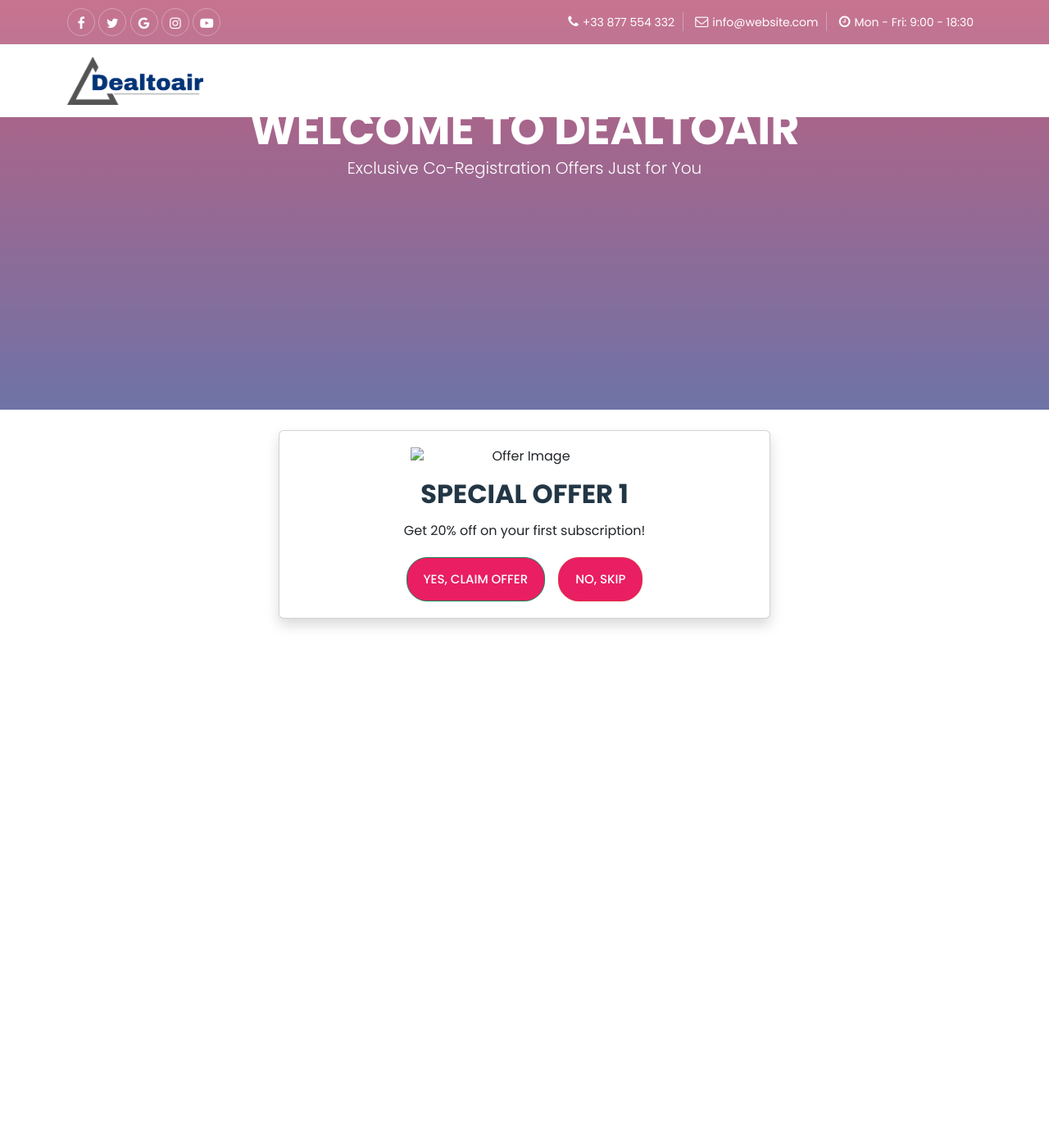
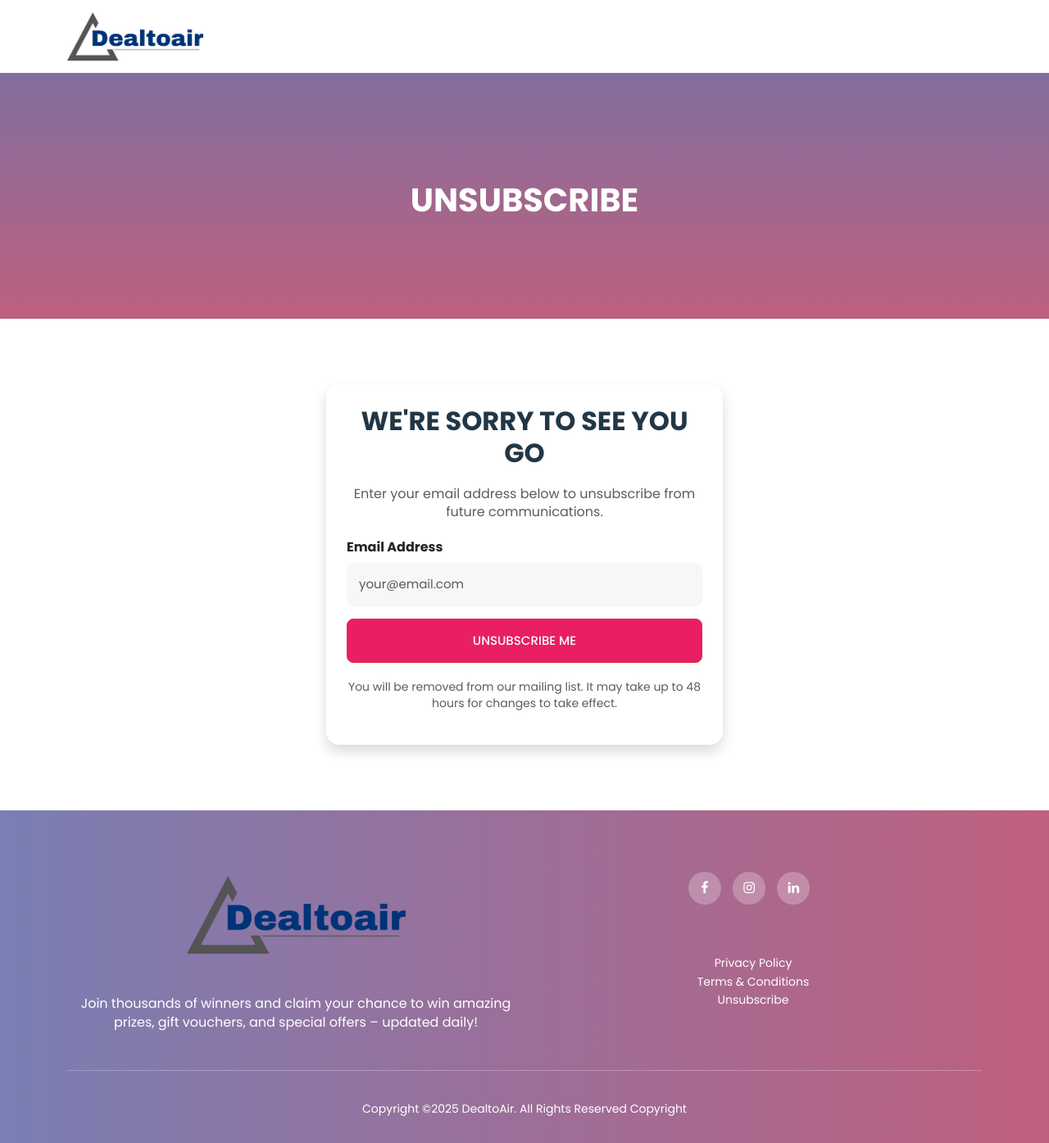
Before and after one commit to sarju-kachhiya/dealtoair, a plain HTML site: page unsubscribe.html in a window 1280 px wide. Shown: the whole page at 82% size. Before the commit the page ends 800 px from the top, so only its background shows below. Drawn offline with Linux system fonts and the light colour scheme.

Commit message:
fifth Commit

```diff
--- a/unsubscribe.html
+++ b/unsubscribe.html
@@ -1,10 +1,9 @@
 <!DOCTYPE html>
-<html xmlns="http://www.w3.org/1999/xhtml" lang="en">
+<html lang="en">
 <head>
   <meta charset="UTF-8">
   <meta name="viewport" content="width=device-width, initial-scale=1.0">
-
-  <title>Co-Registration | DealtoAir</title>
+  <title>Unsubscribe | Dealtoair</title>
 
   <!-- Bootstrap CSS -->
   <link rel="stylesheet" href="css/bootstrap.min.css">
@@ -15,41 +14,14 @@
   <!--Custom CSS-->
   <link rel="stylesheet" href="css/styles.css">
 
-  <!--FontAwesome CSS-->
+  <!-- FontAwesome -->
   <link rel="stylesheet" href="icons/font-awesome.min.css">
 </head>
 <body>
   <!--Header Section start-->
 <header class="main_header_area position-absolute w-100">
 
-  <div class="header-content text-white">
-    <div class="container">
-      <div class="header-content-inner py-2">
-        <div class="row align-items-center">
-          <div class="col-lg-6">
-            <div class="social-links ">
-              <ul class="m-0 p-0">
-                <li class="d-inline"><a href="#"><i class="fa fa-facebook border-social rounded-circle text-center"></i></a></li>
-                <li class="d-inline"><a href="#"><i class="fa fa-twitter border-social rounded-circle text-center"></i></a></li>
-                <li class="d-inline"><a href="#"><i class="fa fa-google border-social rounded-circle text-center"></i></a></li>
-                <li class="d-inline"><a href="#"><i class="fa fa-instagram border-social rounded-circle text-center"></i></a></li>
-                <li class="d-inline"><a href="#"><i class="fa fa-youtube-play border-social rounded-circle text-center"></i></a></li>
-              </ul>
-            </div>
-          </div>
-          <div class="col-lg-6">
-            <div class="header-event-info text-end">
-              <ul class="m-0 p-0">
-                <li class="px-2 border-end border-lightgrey border-opacity-50 d-inline"><i class="fa fa-phone pe-1"></i><small>+33 877 554 332</small></li>
-                <li class="px-2 border-end d-inline border-lightgrey border-opacity-50"><i class="fa fa-envelope-o pe-1"></i><small>info@website.com</small></li>
-                <li class="px-2 d-inline"><i class="fa fa-clock-o pe-1"></i><small>Mon - Fri: 9:00 - 18:30</small></li>
-              </ul>
-            </div>
-          </div>
-        </div>
-      </div>
-    </div>
-  </div>
+
 
     <!-- Navigation Bar -->
     <div class="header_menu " id="header_menu" style="background-color: white;">
@@ -61,115 +33,203 @@
               <a href="./"><img src="images/logo/Dealtoair_Logo.png" alt="Logo" class="w-100"></a>
             </div>
           </div>
+            <!-- <div class="col-lg-7 col-md-6 ">
+              <div class="collapse navbar-collapse " id="bs-example-navbar-collapse-1">
+                <ul class="navbar-nav align-items-center" id="responsive-menu">
+                  <li class="nav-item ">
+                    <a class="nav-link px-2 my-4 py-0 text-white" aria-current="page" href="index.html">Home</a>
+                  </li>
+                  <li class="nav-item">
+                    <a class="nav-link px-2 my-4 py-0 text-white" href="about.html">About</a>
+                  </li>
+                  <li class="nav-item dropdown">
+                    <a class="nav-link dropdown-toggle px-2 my-4 py-0 text-white" href="#" role="button"
+                      data-bs-toggle="dropdown" aria-expanded="false">
+                      Speaker
+                    </a>
+                    <ul class="dropdown-menu bg-lightgrey p-0 rounded">
+                      <li><a class="dropdown-item py-3 px-6 text-capitalize black border-0"
+                          href="speaker_list.html">Speakers List</a></li>
+                      <li><a class="dropdown-item py-3 px-6 text-capitalize black border-0"
+                          href="speaker_detail.html">Speakers Details</a></li>
+                    </ul>
+                  </li>
+                  <li class="nav-item dropdown">
+                    <a class="nav-link dropdown-toggle px-2 my-4 py-0 text-white" href="#" role="button"
+                      data-bs-toggle="dropdown" aria-expanded="false">
+                      Schedule
+                    </a>
+                    <ul class="dropdown-menu bg-lightgrey p-0 rounded">
+                      <li><a class="dropdown-item py-3 px-6 text-capitalize black border-0"
+                          href="event_list.html">Event List</a></li>
+                      <li><a class="dropdown-item py-3 px-6 text-capitalize black border-0"
+                          href="event-detail.html">Event Details</a></li>
+                    </ul>
+                  </li>
+                  <li class="nav-item dropdown">
+                    <a class="nav-link dropdown-toggle px-2 my-4 py-0 text-white" href="#" role="button"
+                      data-bs-toggle="dropdown" aria-expanded="false">
+                      Pages
+                    </a>
+                    <ul class="dropdown-menu bg-lightgrey p-0 rounded">
+                      <li><a class="dropdown-item py-3 px-6 text-capitalize black border-0"
+                          href="sponsers.html">Sponsors</a></li>
+                      <li><a class="dropdown-item py-3 px-6 text-capitalize black border-0"
+                          href="gallery.html">Gallery</a></li>
+                      <li><a class="dropdown-item py-3 px-6 text-capitalize black border-0"
+                          href="pricing.html">Pricing</a></li>
+                      <li><a class="dropdown-item py-3 px-6 text-capitalize black border-0" href="faq.html">Faq</a>
+                      </li>
+                      <li><a class="dropdown-item py-3 px-6 text-capitalize black border-0"
+                          href="testimonial.html">Testimonials</a></li>
+                      <li><a class="dropdown-item py-3 px-6 text-capitalize black border-0"
+                          href="product-list.html">Product List</a></li>
+                      <li><a class="dropdown-item py-3 px-6 text-capitalize black border-0"
+                          href="product-single.html">Product Single</a></li>
+                      <li><a class="dropdown-item py-3 px-6 text-capitalize black border-0" href="error.html">404
+                          Error</a></li>
+                      <li><a class="dropdown-item py-3 px-6 text-capitalize black border-0"
+                          href="search-result.html">Search Result</a></li>
+                      <li><a class="dropdown-item py-3 px-6 text-capitalize black border-0"
+                          href="coming-soon.html">Coming Soon</a></li>
+                    </ul>
+                  </li>
+                  <li class="nav-item dropdown ">
+                    <a class="nav-link dropdown-toggle px-2 my-4 py-0 text-white" href="#" role="button"
+                      data-bs-toggle="dropdown" aria-expanded="false">
+                      News
+                    </a>
+                    <ul class="dropdown-menu bg-lightgrey p-0 rounded">
+                      <li><a class="dropdown-item py-3 px-6 text-capitalize black border-0"
+                          href="news-list.html">News List</a></li>
+                      <li><a class="dropdown-item py-3 px-6 text-capitalize black border-0"
+                          href="news-single.html">News Single</a></li>
+                    </ul>
+                  </li>
+                  <li class="nav-item">
+                    <a class="nav-link px-2 my-4 py-0 text-white" href="contact.html">Contact</a>
+                  </li>
+                </ul>
+              </div>
+            </div> -->
+            <!-- <div class="col-lg-3">
+              <div class="menu-search">
+                <a href="#search1" class="mt_search">
+                  <i class="fa fa-search fa-lg me-5 text-white"></i>
+                </a>
+                <a class="btn btn3"  href="book-now.html">Buy Ticket<i class="fa fa-long-arrow-right ms-4"></i></a>
+              </div>
+            </div> -->
             <div id="slicknav-mobile"></div>
           </div>
         </nav>
       </div>
+      <div id="search1">
+        <button type="button" class="close">×</button>
+        <form>
+          <input class="form-control form-control-lg rounded text-white" placeholder="Search...">
+        </form>
+        <button type="button" class="btn"><i class="fa fa-search text-white" aria-hidden="true"></i></button>
       </div>
+
+    </div>
+    <!-- Navigation Bar Ends -->
   </header>
 <!-- Header section ends -->
 
-<!-- Banner Section -->
-<section class="banner position-relative pb-0" style="height: 500px;">
+<!-- Bannner section starts -->
+<section class="banner page-banner position-relative pb-0">
   <div class="overlay"></div>
   <div class="container">
-    <div class="inner-banner position-relative text-white text-center py-5">
-      <h1 class="text-white">Welcome to DealtoAir</h1>
-      <p class="lead">Exclusive Co-Registration Offers Just for You</p>
+    <div class="page-title text-center position-relative py-11">
+      <h2 class="text-white">Unsubscribe</h2>
     </div>
   </div>
 </section>
-<!-- Banner Section End -->
+<!--Banner Section end-->
 
-<!-- Offer Carousel Section -->
-<section class="offers py-5 ">
+  <!-- Unsubscribe Form Section -->
+  <section class="unsubscribe-section py-6">
     <div class="container">
-    <div id="offer-container" class="text-center">
-      <!-- Offer content will be injected by JS -->
+      <div class="row justify-content-center m-8">
+        <div class="col-lg-6">
+          <div class="card shadow p-5 border-0 rounded-4">
+            <h3 class="text-center mb-4 fw-bold">We're sorry to see you go</h3>
+            <p class="text-center text-muted mb-4">
+              Enter your email address below to unsubscribe from future communications.
+            </p>
+
+            <form action="unsubscribe.php" method="POST">
+              <div class="mb-3">
+                <label for="email" class="form-label fw-semibold">Email Address</label>
+                <input type="email" class="form-control p-3 rounded-3" id="email" name="email" placeholder="your@email.com" required>
+              </div>
+
+
+
+              <div class="d-grid">
+                <button type="submit" class="btn btn-danger btn-lg rounded-3">Unsubscribe Me</button>
+              </div>
+            </form>
+
+            <p class="text-center text-muted mt-4" style="font-size: 14px;">
+              You will be removed from our mailing list. It may take up to 48 hours for changes to take effect.
+            </p>
+          </div>
+        </div>
       </div>
     </div>
   </section>
 
-<!-- Back-to-top Button start -->
-<div id="back-to-top">
-  <a href="#" class="bg-pink position-relative align-items-center rounded-circle d-block"></a>
+  <!--Footer Section start-->
+  <footer class="pt-9 text-center text-white position-relative z-1">
+    <div class="overlay z-n1 start-0"></div>
+    <div class="container">
+      <div class="footer-content row w-lg-100 m-auto border-bottom border-white border-opacity-25 mb-6">
+        <div class="col-lg-6">
+        <div class="footer-logo mb-8 pt-1">
+             <a href="./"><img src="images/logo/Dealtoair_Logo.png" class="w-50" alt="footer-logo"></a>
         </div>
-<!-- Back-to-top Button end -->
-
-<script src="js/jquery-3.7.1.min.js"></script>
-<script src="js/bootstrap.bundle.min.js"></script>
-<script src="js/custom-nav.js"></script>
-<script src="js/plugin.js"></script>
-<script src="js/main.js"></script>
-
-<script>
-  // Offers Array
-  const offers = [
-    {
-      img: "images/offers/offer1.png",
-      title: "Special Offer 1",
-      desc: "Get 20% off on your first subscription!",
-      yesText: "Yes, Claim Offer",
-      noText: "No, Skip",
-      yesLink: "https://example.com/offer1",
-      noLink: ""
-    },
-    {
-      img: "images/offers/offer2.png",
-      title: "Special Offer 2",
-      desc: "Win a free gift card by joining today!",
-      yesText: "Yes, Enter",
-      noText: "No, Maybe Later",
-      yesLink: "https://example.com/offer2",
-      noLink: ""
-    },
-    {
-      img: "images/offers/offer3.png",
-      title: "Special Offer 3",
-      desc: "Exclusive access to our premium features!",
-      yesText: "Yes, Unlock Now",
-      noText: "No, Thanks",
-      yesLink: "https://example.com/offer3",
-      noLink: ""
-    }
-  ];
-
-  let currentOffer = 0;
-
-  function renderOffer(index) {
-    if (index >= offers.length) {
-      document.getElementById("offer-container").innerHTML =
-        `<div class="p-5">
-           <h2 class="text-success">🎉 Thank You!</h2>
-           <p>You’ve completed all offers.</p>
-         </div>`;
-      return;
-    }
-
-    const offer = offers[index];
-    document.getElementById("offer-container").innerHTML = `
-      <div class="card shadow p-4 mx-auto" style="max-width:600px;">
-        <img src="${offer.img}" class="w-50 mx-auto mb-3" alt="Offer Image">
-        <h3 class="mb-3">${offer.title}</h3>
-        <p class="mb-4">${offer.desc}</p>
-        <div class="d-flex justify-content-center gap-3">
-          <button class="btn btn-success px-4" onclick="nextOffer('${offer.yesLink}')">${offer.yesText}</button>
-          <button class="btn btn-danger px-4" onclick="nextOffer('${offer.noLink}')">${offer.noText}</button>
+        <p class=" mb-6">Join thousands of winners and claim your chance to win amazing prizes, gift vouchers, and special offers – updated daily!</p>
+        </div>
+        <div class="col-lg-6">
+        <div class="footer-disciption  m-auto mb-6">
+          <div class="footer-socials pb-6">
+            <ul class="m-0 p-0">
+              <li class="d-inline me-2">
+                <a class="d-inline-block rounded-circle bg-white  bg-opacity-25">
+                  <i class="fa fa-facebook"></i>
+                </a>
+              </li>
+              <li class="d-inline me-2">
+                <a class="d-inline-block rounded-circle bg-white  bg-opacity-25">
+                  <i class="fa fa-instagram"></i>
+                </a>
+              </li>
+              <li class="d-inline me-2">
+                <a class="d-inline-block rounded-circle bg-white  bg-opacity-25">
+                  <i class="fa fa-linkedin"></i>
+                </a>
+              </li>
+            </ul>
           </div>
         </div>
-    `;
-  }
+        <div class="footer-menu pb-9">
+          <ul class="p-0 m-0">
+            <li class=" mx-2" style="list-style: none;"><a href="privacy.html"><small>Privacy Policy</small></a></li>
+            <li class=" mx-2" style="list-style: none;"><a href="terms.html"><small>Terms & Conditions</small></a></li>
+            <li class=" mx-2" style="list-style: none;"><a href="unsubscribe.html"><small>Unsubscribe</small></a></li>
+          </ul>
+        </div>
+      </div>
+      </div>
+      <div class="copyright pb-6 pt-1">
+        <small>Copyright &#169;2025 DealtoAir. All Rights Reserved Copyright</small>
+      </div>
+    </div>
+  </footer>
+  <!--Footer Section end-->
 
-  function nextOffer(link) {
-    if (link) {
-      window.open(link, "_blank"); // open yes-link in new tab
-    }
-    currentOffer++;
-    renderOffer(currentOffer);
-  }
-
-  // Initialize first offer
-  renderOffer(currentOffer);
-</script>
+  <script src="js/bootstrap.bundle.min.js"></script>
 </body>
 </html>
```
Also changed, not shown: 404.html (+1 -1 lines), 505.html (+1 -1 lines), contact.html (+1 -1 lines), coreg.html (+15 -9 lines), index.html (+17 -17 lines), news-list.html (+1 -1 lines), offerwall.html (+1 -1 lines), privacy.html (+1 -1 lines), terms.html (+1 -1 lines). Lines whose indentation alone changed are shown as unchanged.
